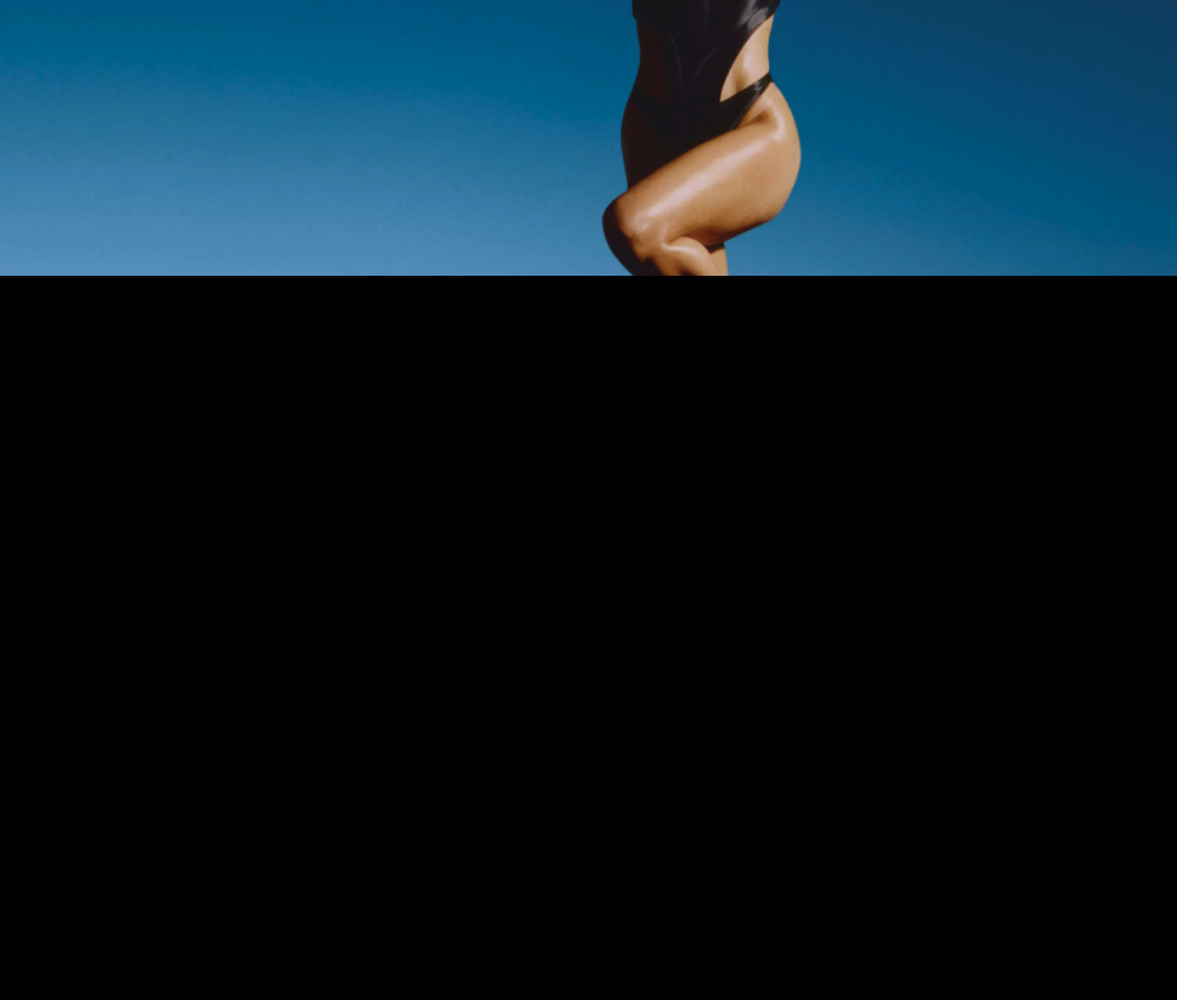
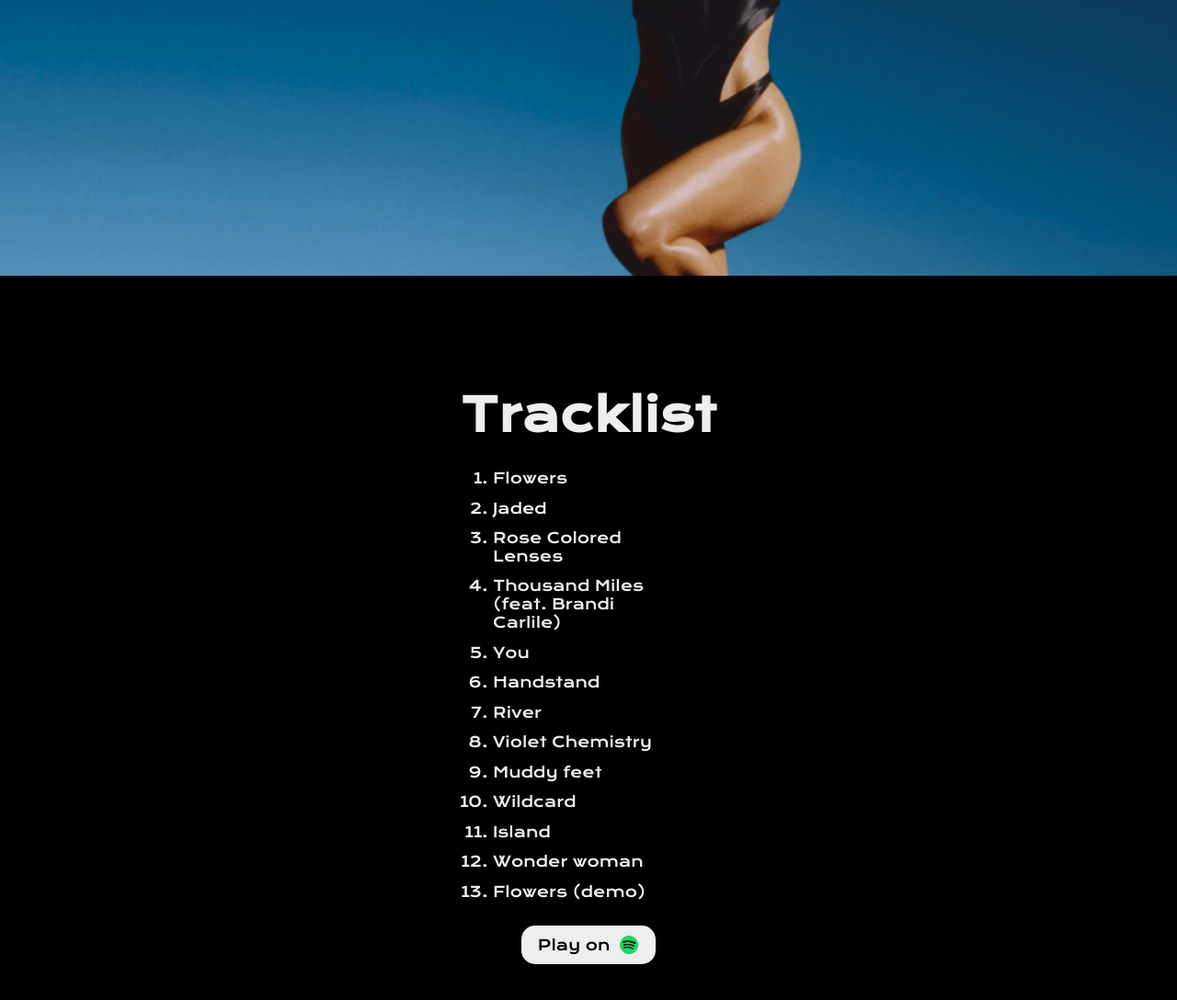
Before and after one commit to patrickpbarroso/endless-summer-vacation-landing-page, a plain HTML site: page index.html in a window 1280 px wide. Shown: the part 500-1588 px from the top of the page at 92% size. Before the commit the page ends 800 px from the top, so only its background shows below. Drawn offline with nearby package versions, Linux system fonts and the light colour scheme.

Commit message:
tracklist section

```diff
--- a/index.html
+++ b/index.html
@@ -16,12 +16,38 @@
             <div class="banner__content__left">
                 <h1 class="banner__title">New album</h1>
                 <p class="banner__text">Endless summer vacation</p>
-                <a class="banner__button" href="https://youtube.com/playlist?list=PL8q1rV0m6tZqpB2NYj5xJC3us59zYyqrL">Listen now</a>
+                <a class="banner__button" href="https://youtube.com/playlist?list=PL8q1rV0m6tZqpB2NYj5xJC3us59zYyqrL" target="_blank">Listen now</a>
             </div>
             <div class="banner__content__right">
                 <p class="banner__signature">Miley Cyrus</p>
             </div>
         </div>
+    </section>
+
+    <section class="tracklist">
+            <h2 class="banner__title">Tracklist</h2>
+            <ul class="tracklist__songs">
+                <li class="tracklist__songs__song">Flowers</li>
+                <li class="tracklist__songs__song">Jaded</li>
+                <li class="tracklist__songs__song">Rose Colored Lenses</li>
+                <li class="tracklist__songs__song">Thousand Miles (feat. Brandi Carlile)</li>
+                <li class="tracklist__songs__song">You</li>
+                <li class="tracklist__songs__song">Handstand</li>
+                <li class="tracklist__songs__song">River</li>
+                <li class="tracklist__songs__song">Violet Chemistry</li>
+                <li class="tracklist__songs__song">Muddy feet</li>
+                <li class="tracklist__songs__song">Wildcard</li>
+                <li class="tracklist__songs__song">Island</li>
+                <li class="tracklist__songs__song">Wonder woman</li>
+                <li class="tracklist__songs__song">Flowers (demo)</li>
+            </ul>
+        <a href="https://open.spotify.com/album/0HiZ8fNXwJOQcrf5iflrdz" class="tracklist__button" target="_blank">
+            <div class="tracklist__button__content">
+                <p>Play on</p>
+                <img src="img/spotify.png" class="icon-spotify">
+            </div>
+
+        </a>
 
     </section>
 
--- a/styles.css
+++ b/styles.css
@@ -31,17 +31,15 @@ body {
     width: 100%;
     display: flex;
     justify-content: space-between;
-
-
 }
 
 .banner__content__left {
-    margin-top: 163px;
+    margin-top: 250px;
     padding: 0 24px;
 }
 
 .banner__content__right {
-    margin-top: 206px;
+    margin-top: 300px;
     padding: 0 54px;
 }
 
@@ -57,7 +55,7 @@ body {
 .banner__button {
     font-size: 20px;
     background-color: var(--font-color);
-    color:#000000;
+    color:var(--background-color);
     padding: 18px 32px;
     border-radius: 15px;
     display:inline-flex;
@@ -70,3 +68,42 @@ body {
     font-family: var(--signature-font);
     font-size: 50px;
 }
+
+.tracklist {
+    align-items: center;
+    text-align: center;
+    padding: 120px;
+}
+
+.tracklist__songs {
+    text-align: left;
+    list-style-type: decimal;
+    padding: 2% 40%;
+}
+
+.tracklist__songs__song {
+    padding: 3% 0;
+}
+
+.tracklist__button {
+    background-color: var(--font-color);
+    border-radius: 15px;
+    color: var(--background-color);
+    text-decoration: none;
+    display: flex;
+    margin: 0 43%;
+    padding: 1% 0;
+}
+
+.icon-spotify {
+    width: 15%;
+    text-align: center;
+}
+
+.tracklist__button__content {
+    display: flex;
+    justify-content: center;
+    align-items: center;
+    text-align: center;
+    gap: 10px;
+}
```
Also changed, not shown: img/spotify.png (added).
